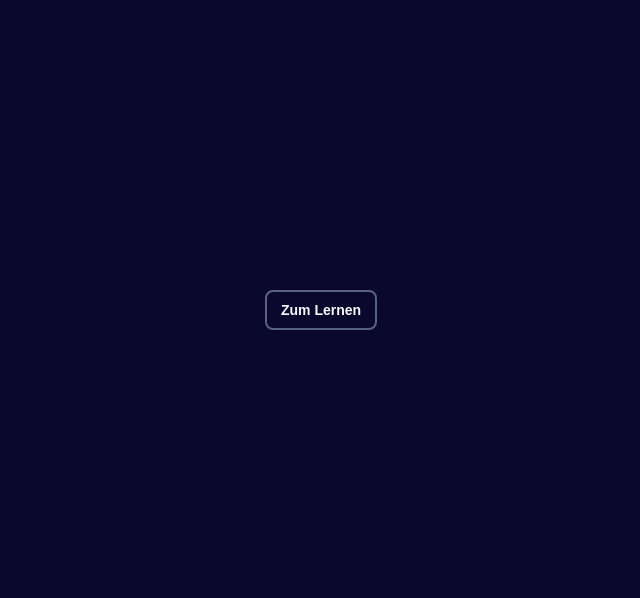
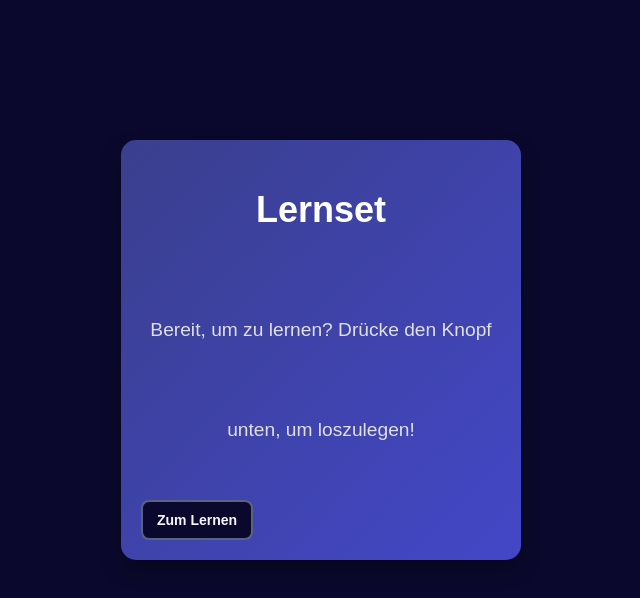
Before and after one commit to Silas0420/Freezlet, a website: page public/lernset.html in a window 1280 px wide. Shown: the whole page, without its empty margins (319-959 px from the left). Drawn offline with Linux system fonts and the light colour scheme.

Commit message:
anpassung auf CSS

```diff
--- a/public/lernset.html
+++ b/public/lernset.html
@@ -8,7 +8,11 @@
     <link rel="icon" href="Freezlet Logo.png"/>
 </head>
 <body>
-    <button id="goToLearningButton">Zum Lernen</button>
+    <div class="lernset-container">
+        <h1 class="title">Lernset</h1>
+        <p>Bereit, um zu lernen? Drücke den Knopf unten, um loszulegen!</p>
+        <button id="goToLearningButton" class="create-button">Zum Lernen</button>
+    </div>
     <script>
         document.getElementById('goToLearningButton').addEventListener('click', function() {
             // Hole die Lernset-ID aus der aktuellen URL
@@ -22,7 +26,6 @@
                 alert('Lernset-ID nicht gefunden.');
             }
         });
-
     </script>
 </body>
 </html>
```
Lines whose indentation alone changed are shown as unchanged.
